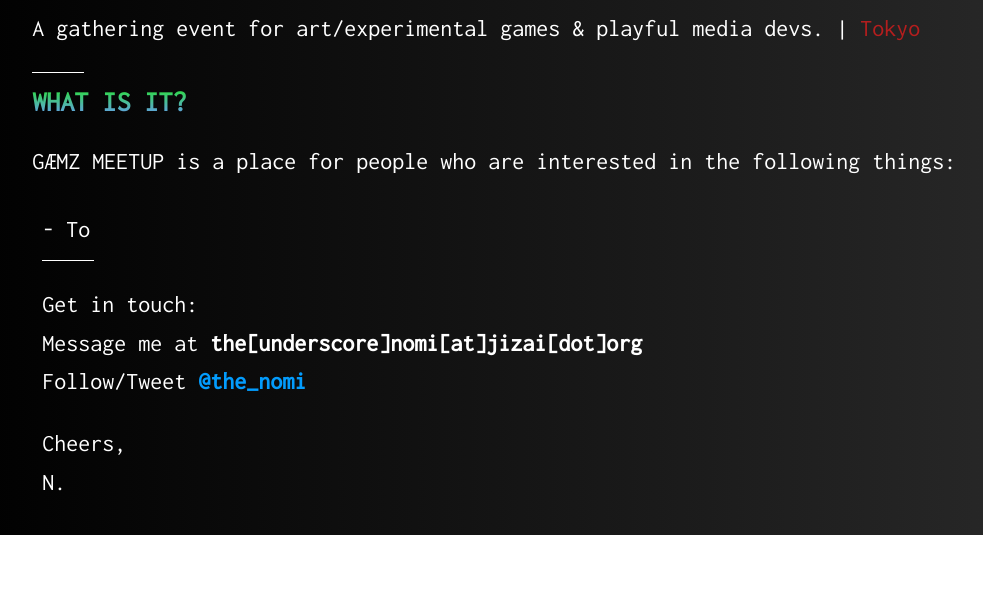
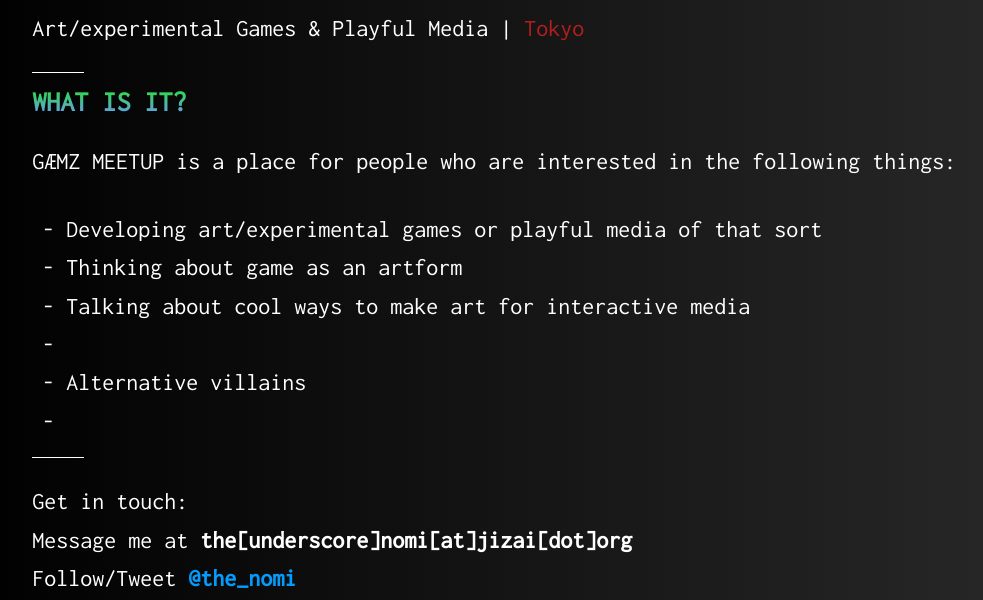
Before and after one commit to thenomi/thenomi.github.io, a plain HTML site: page gaemz.html in a window 1280 px wide. Shown: the part 349-949 px from the top of the page, without its empty margins (39-1022 px from the left). Before the commit the page ends 884 px from the top, so only its background shows below. Drawn offline with Linux system fonts and the light colour scheme.

Commit message:
Update gaemz.html

```diff
--- a/gaemz.html
+++ b/gaemz.html
@@ -11,12 +11,18 @@
     <p>
     <img src="https://i.imgur.com/5QA760N.png" alt="GÆMZ MEETUP" width="400"/>
 <br />
-A gathering event for art/experimental games & playful media devs. | <span class="red">Tokyo</span></p>
+Art/experimental Games & Playful Media | <span class="red">Tokyo</span></p>
 <hr size=1 color=#fff width="50" align="left">
     <h3>What is it?</h3>
     <p>GÆMZ MEETUP is a place for people who are interested in the following things:</p>
     <ul>
-      <li>- To
+      <li>- Developing art/experimental games or playful media of that sort</li>
+      <li>- Thinking about game as an artform</li>
+      <li>- Talking about cool ways to make art for interactive media</li>
+      <li>-
+      <li>- Alternative villains</li>
+      <li>-
+    </ul>
 <hr size=1 color=#fff width="50" align="left"></hr>
     <p>Get in touch:
     <br/>
```
